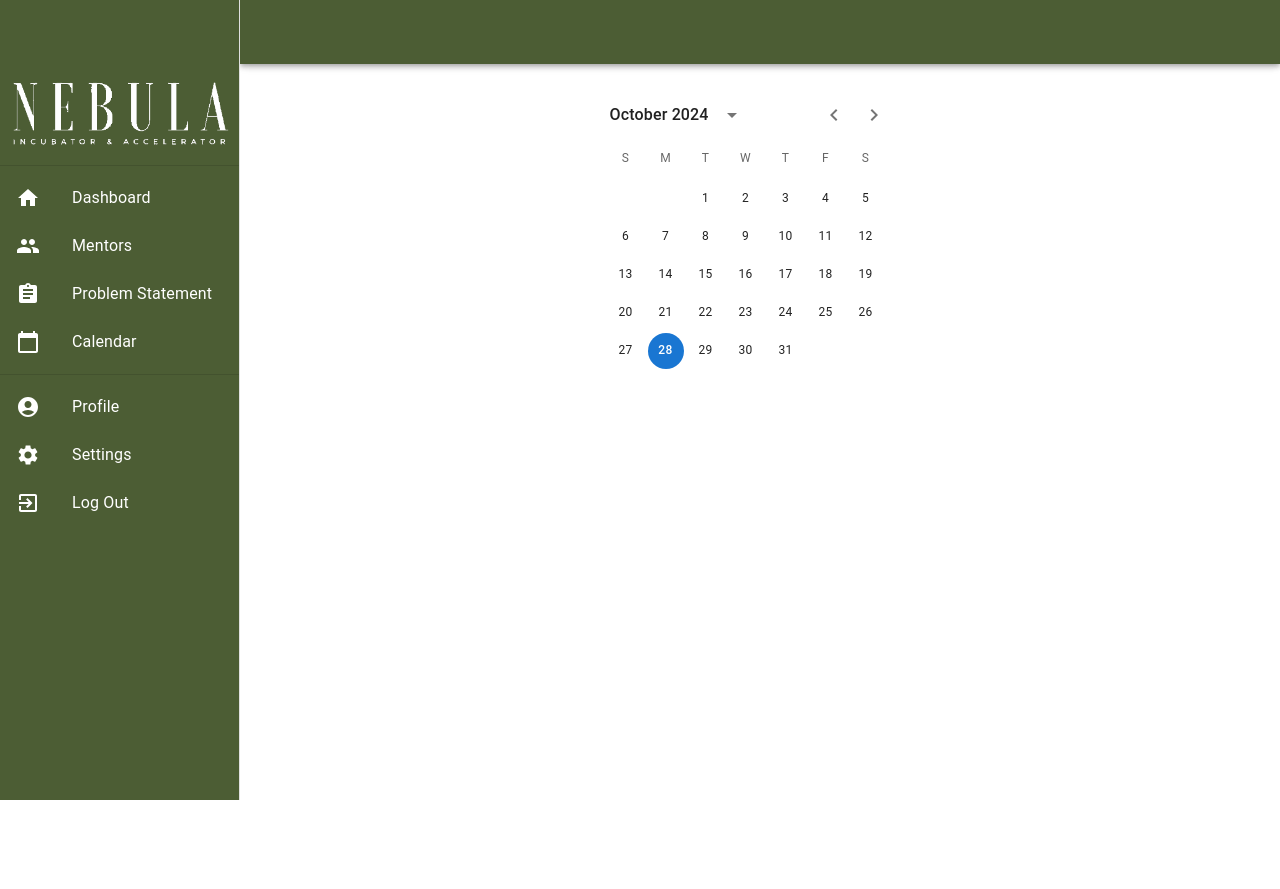
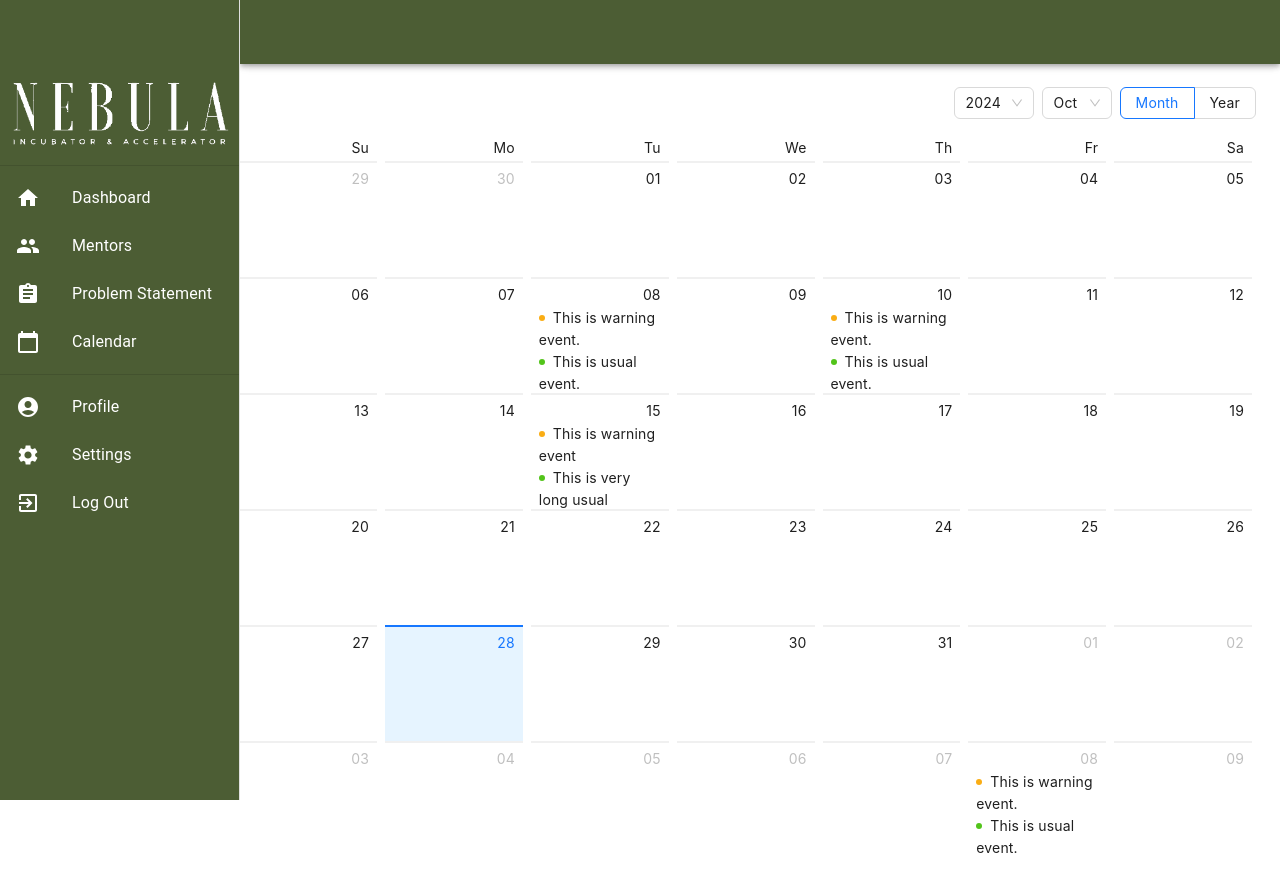
Before and after one commit to ANUXR4G/Nebula-Dashboard, a React (Create React App) app: page /dashboard/calender in a window 1280 px wide. Before the commit the page ends 800 px from the top, so only its background shows below. Built offline with nearby package versions, Linux system fonts and the light colour scheme.

Commit message:
Initial Commit

```diff
--- a/package.json
+++ b/package.json
@@ -10,6 +10,7 @@
     "@testing-library/jest-dom": "^5.17.0",
     "@testing-library/react": "^13.4.0",
     "@testing-library/user-event": "^13.5.0",
+    "antd": "^5.21.6",
     "dayjs": "^1.11.13",
     "lottie-react": "^2.4.0",
     "react": "^18.3.1",
--- a/src/components/Login/Home/calender.jsx
+++ b/src/components/Login/Home/calender.jsx
@@ -1,20 +1,100 @@
-import * as React from 'react';
-import dayjs from 'dayjs';
-import { DemoContainer } from '@mui/x-date-pickers/internals/demo';
-import { AdapterDayjs } from '@mui/x-date-pickers/AdapterDayjs';
-import { LocalizationProvider } from '@mui/x-date-pickers/LocalizationProvider';
-import { DateCalendar } from '@mui/x-date-pickers/DateCalendar';
-
-export default function DateCalendarFormProps() {
-  return (
-    <div style={{ display: 'flex', justifyContent: 'center', alignItems: 'center' }} className='min-h-full'>
-      <LocalizationProvider dateAdapter={AdapterDayjs}>
-        <DemoContainer components={['DateCalendar', 'DateCalendar']}>
-          <div style={{ width: '400px', height: '460px' }}>
-            <DateCalendar defaultValue={dayjs()} readOnly />
-          </div>
-        </DemoContainer>
-      </LocalizationProvider>
-    </div>
-  );
-}
+import React from 'react';
+import { Badge, Calendar } from 'antd';
+const getListData = (value) => {
+  let listData = []; // Specify the type of listData
+  switch (value.date()) {
+    case 8:
+      listData = [
+        {
+          type: 'warning',
+          content: 'This is warning event.',
+        },
+        {
+          type: 'success',
+          content: 'This is usual event.',
+        },
+      ];
+      break;
+    case 10:
+      listData = [
+        {
+          type: 'warning',
+          content: 'This is warning event.',
+        },
+        {
+          type: 'success',
+          content: 'This is usual event.',
+        },
+        {
+          type: 'error',
+          content: 'This is error event.',
+        },
+      ];
+      break;
+    case 15:
+      listData = [
+        {
+          type: 'warning',
+          content: 'This is warning event',
+        },
+        {
+          type: 'success',
+          content: 'This is very long usual event......',
+        },
+        {
+          type: 'error',
+          content: 'This is error event 1.',
+        },
+        {
+          type: 'error',
+          content: 'This is error event 2.',
+        },
+        {
+          type: 'error',
+          content: 'This is error event 3.',
+        },
+        {
+          type: 'error',
+          content: 'This is error event 4.',
+        },
+      ];
+      break;
+    default:
+  }
+  return listData || [];
+};
+const getMonthData = (value) => {
+  if (value.month() === 8) {
+    return 1394;
+  }
+};
+const DateCalendarFormProps = () => {
+  const monthCellRender = (value) => {
+    const num = getMonthData(value);
+    return num ? (
+      <div className="notes-month">
+        <section>{num}</section>
+        <span>Backlog number</span>
+      </div>
+    ) : null;
+  };
+  const dateCellRender = (value) => {
+    const listData = getListData(value);
+    return (
+      <ul className="events">
+        {listData.map((item) => (
+          <li key={item.content}>
+            <Badge status={item.type} text={item.content} />
+          </li>
+        ))}
+      </ul>
+    );
+  };
+  const cellRender = (current, info) => {
+    if (info.type === 'date') return dateCellRender(current);
+    if (info.type === 'month') return monthCellRender(current);
+    return info.originNode;
+  };
+  return <Calendar cellRender={cellRender} />;
+};
+export default DateCalendarFormProps;
```
Also changed, not shown: 1 other file (tests, documents, lock files or other folders).
